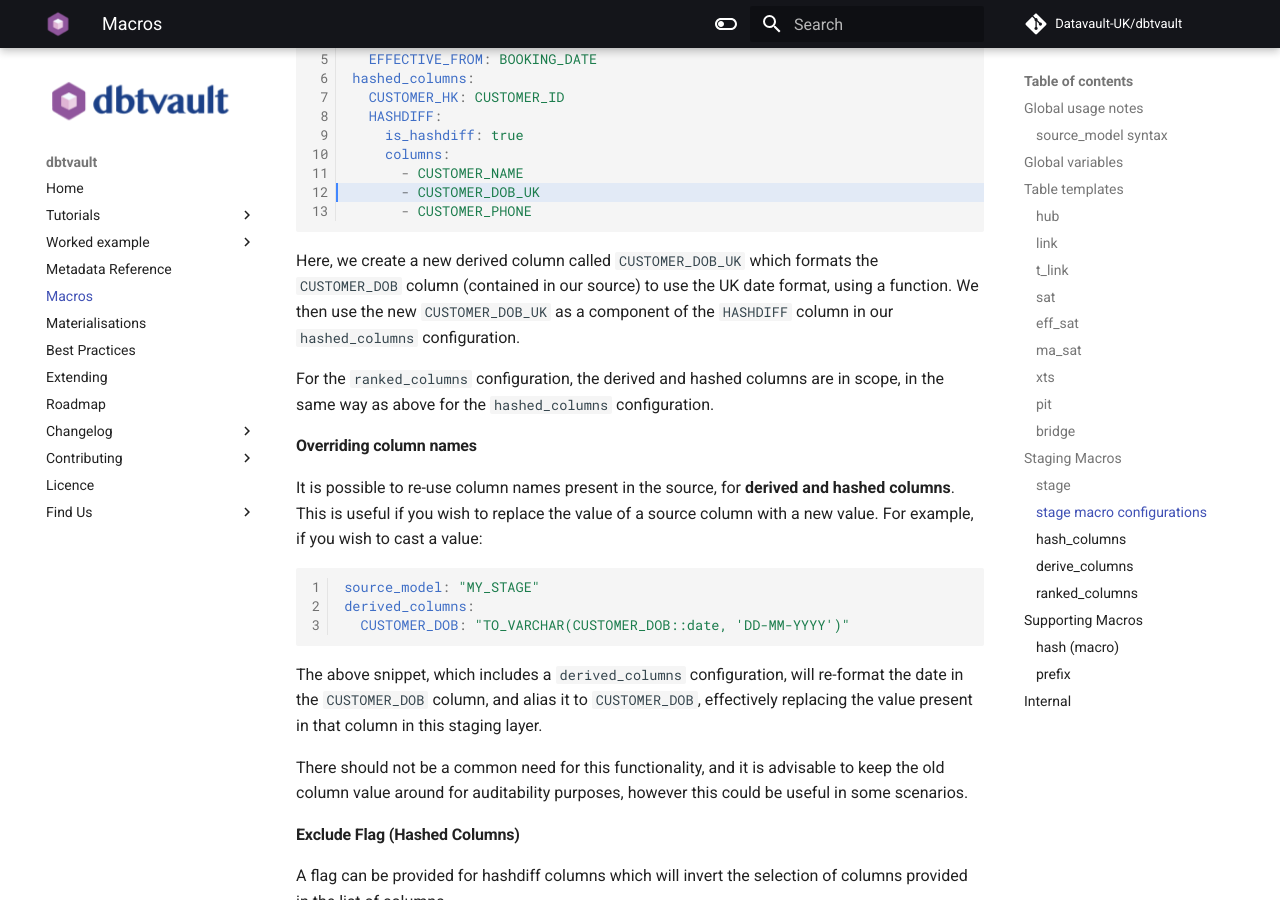
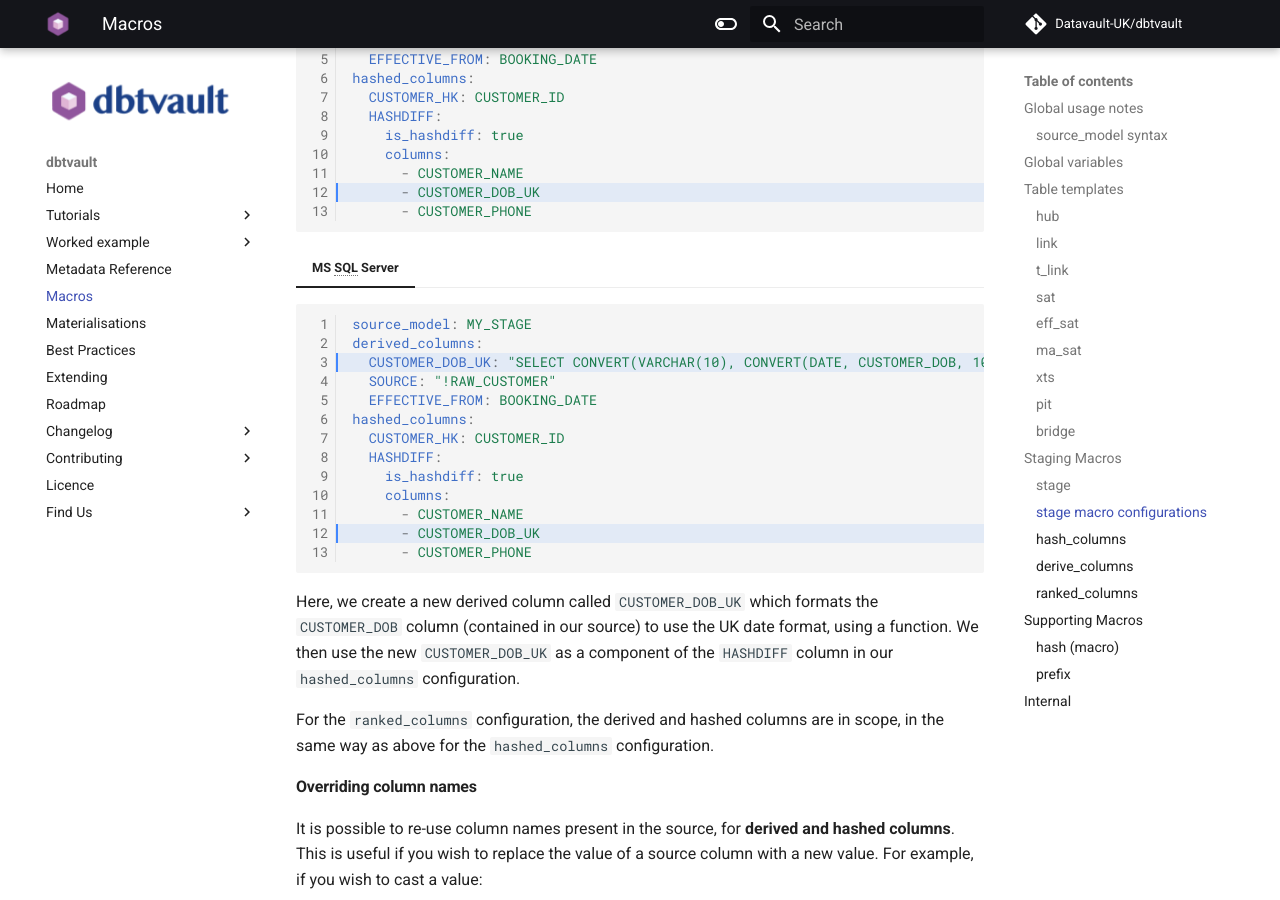
Before and after one commit to Datavault-UK/automate-dv-docs, an MkDocs documentation site: the page built from docs/macros.md, in a window 1280 px wide and 900 px high, scrolled down 21417 px. Built offline with MkDocs 1.6.1 and Material for MkDocs 9.7.7, drawn with Linux system fonts in a browser that asks for light colours; comment, search, counter and statistics services are not loaded; some of the changed text lies outside the part shown.

Commit message:
Other documentation changes

````diff
--- a/docs/macros.md
+++ b/docs/macros.md
@@ -3877,6 +3877,24 @@ hashed_columns:
       - CUSTOMER_PHONE
 ```
 
+=== "MS SQL Server"
+
+```yaml hl_lines="3 12"
+source_model: MY_STAGE
+derived_columns:
+  CUSTOMER_DOB_UK: "SELECT CONVERT(VARCHAR(10), CONVERT(DATE, CUSTOMER_DOB, 103), 105)"
+  SOURCE: "!RAW_CUSTOMER"
+  EFFECTIVE_FROM: BOOKING_DATE
+hashed_columns:
+  CUSTOMER_HK: CUSTOMER_ID
+  HASHDIFF:
+    is_hashdiff: true
+    columns:
+      - CUSTOMER_NAME
+      - CUSTOMER_DOB_UK
+      - CUSTOMER_PHONE
+```
+
 Here, we create a new derived column called `CUSTOMER_DOB_UK` which formats the `CUSTOMER_DOB` column
 (contained in our source) to use the UK date format, using a function. We then use the new `CUSTOMER_DOB_UK` as a
 component of the `HASHDIFF` column in our `hashed_columns` configuration.
@@ -4316,6 +4338,27 @@ A macro for generating hashing SQL for columns.
         IFNULL(NULLIF(UPPER(TRIM(CAST(PHONE AS VARCHAR))), ''), '^^')
         )) AS BINARY(32)) AS HASHDIFF
         ```
+=== "Output (MS SQL Server)"
+
+    === "MD5"
+
+        ```sql
+        CAST(HASHBYTES('MD5', (CONCAT_WS('||',
+        ISNULL(NULLIF(UPPER(TRIM(CAST(CUSTOMER_ID AS VARCHAR(max)))), ''), '^^'),
+        ISNULL(NULLIF(UPPER(TRIM(CAST(DOB AS VARCHAR(max)))), ''), '^^'),
+        ISNULL(NULLIF(UPPER(TRIM(CAST(PHONE AS VARCHAR(max)))), ''), '^^')
+        )) AS BINARY(16)) AS HASHDIFF
+        ```
+
+    === "SHA"
+
+        ```sql
+        CAST(HASHBYTES('SHA2_256', (CONCAT_WS('||',
+        ISNULL(NULLIF(UPPER(TRIM(CAST(CUSTOMER_ID AS VARCHAR(max)))), ''), '^^'),
+        ISNULL(NULLIF(UPPER(TRIM(CAST(DOB AS VARCHAR(max)))), ''), '^^'),
+        ISNULL(NULLIF(UPPER(TRIM(CAST(PHONE AS VARCHAR(max)))), ''), '^^')
+        )) AS BINARY(32)) AS HASHDIFF
+        ```
 
 !!! tip
     The [hash_columns](#hash_columns) macro can be used to simplify the hashing process and generate multiple hashes
````
Also changed, not shown: other parts of docs/macros.md (+5 -1 lines).
